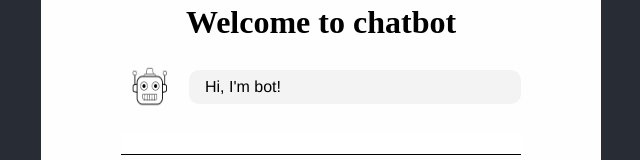
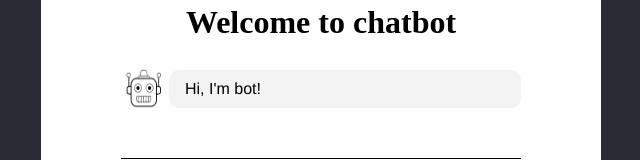
Before and after one commit to ilala1/Chatbot, a React (Create React App) app: page / in a window 1280 px wide. Shown: the part 126-286 px from the top of the page, without its empty margins (319-959 px from the left). Built offline with nearby package versions, Linux system fonts and the light colour scheme.

Commit message:
minor styling tweaks

```diff
--- a/src/styles/blocks/chatBubble.scss
+++ b/src/styles/blocks/chatBubble.scss
@@ -15,9 +15,11 @@
 		font-family: "Helvetica Neue", Helvetica, Arial, sans-serif;
 		border-radius: 10px;
 		margin: 0.5rem 0;
+		line-height: 1.4rem;
 		padding: 0.5rem;
 		padding-right: 1rem;
-		max-width: 300px;
+		max-width: 80%;
+		min-height: 1rem;
 	}
 	.user {
 		order: 1;
```
